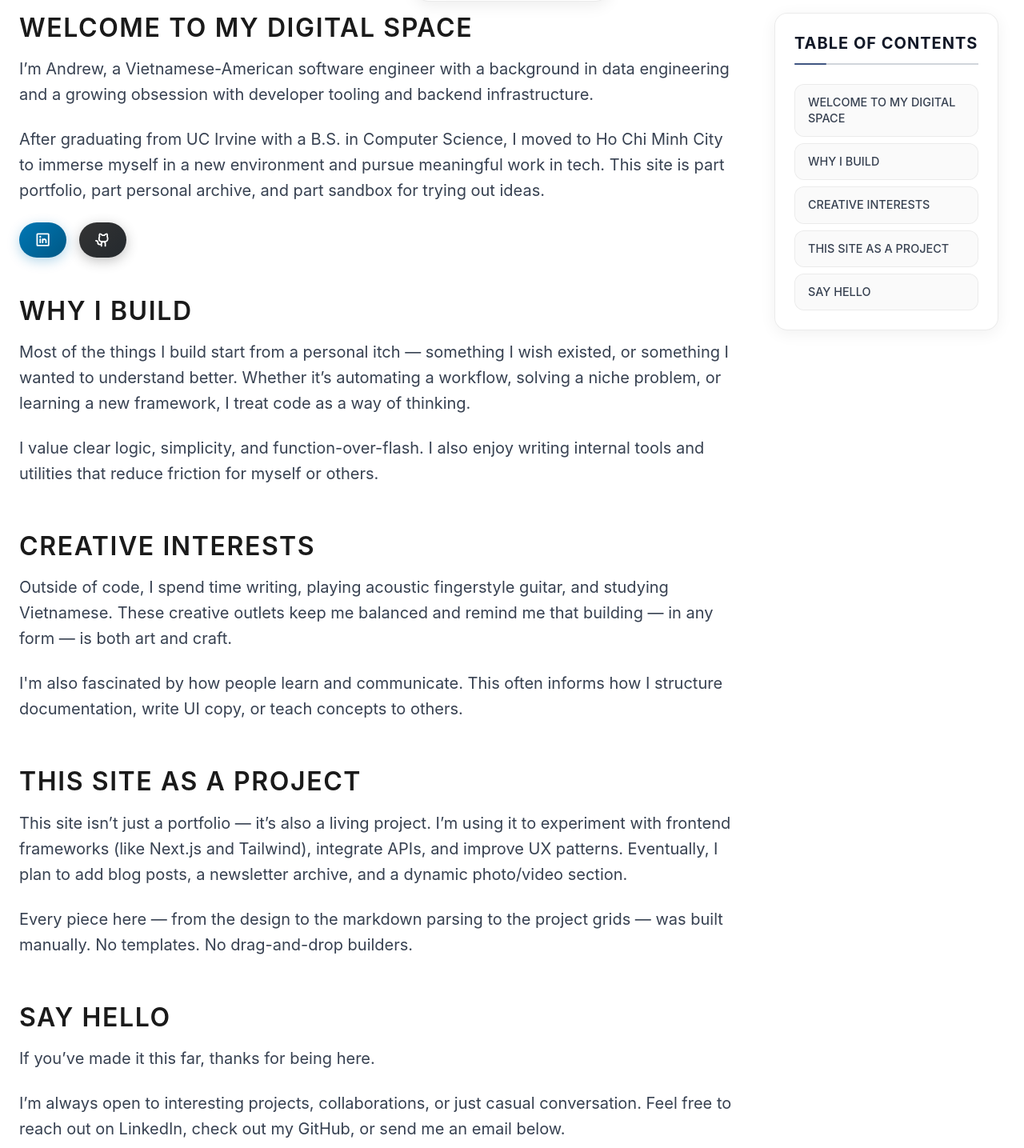
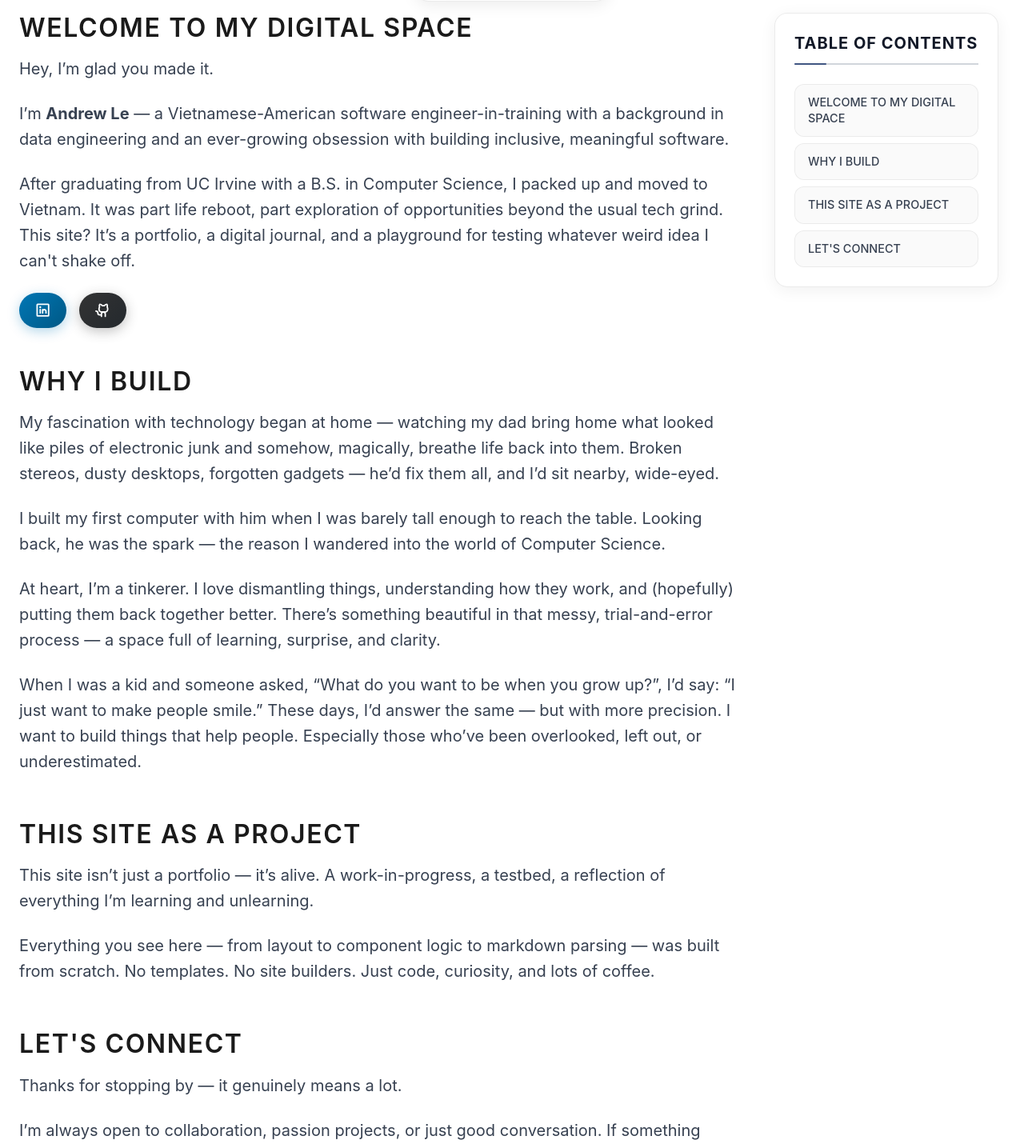
Before and after one commit to hieuristik/portfolio-site, a Next.js app: page / in a window 1280 px wide. Shown: the part 80-1515 px from the top of the page at 80% size. Built offline with nearby package versions, Linux system fonts and the light colour scheme.

Commit message:
Textual information updated for landing page

```diff
--- a/src/app/page.js
+++ b/src/app/page.js
@@ -10,25 +10,25 @@ export default function Home() {
         <div className="main-content space-y-4 max-w-4xl">
 
           <h1 id="welcome-to-my-digital-space">WELCOME TO MY DIGITAL SPACE</h1>
-          <p>I’m Andrew, a Vietnamese-American software engineer with a background in data engineering and a growing obsession with developer tooling and backend infrastructure.</p>
-          <p>After graduating from UC Irvine with a B.S. in Computer Science, I moved to Ho Chi Minh City to immerse myself in a new environment and pursue meaningful work in tech. This site is part portfolio, part personal archive, and part sandbox for trying out ideas.</p>
+          <p>Hey, I’m glad you made it.</p>
+          <p>I’m <b>Andrew Le</b> — a Vietnamese-American software engineer-in-training with a background in data engineering and an ever-growing obsession with building inclusive, meaningful software.</p>
+          <p>After graduating from UC Irvine with a B.S. in Computer Science, I packed up and moved to Vietnam. It was part life reboot, part exploration of opportunities beyond the usual tech grind. This site? It’s a portfolio, a digital journal, and a playground for testing whatever weird idea I can't shake off.</p>
           <SocialButtons />
 
           <br /><h1 id="why-i-build">WHY I BUILD</h1>
-          <p>Most of the things I build start from a personal itch — something I wish existed, or something I wanted to understand better. Whether it’s automating a workflow, solving a niche problem, or learning a new framework, I treat code as a way of thinking.</p>
-          <p>I value clear logic, simplicity, and function-over-flash. I also enjoy writing internal tools and utilities that reduce friction for myself or others.</p>
-
-          <br /><h1 id="creative-interests">CREATIVE INTERESTS</h1>
-          <p>Outside of code, I spend time writing, playing acoustic fingerstyle guitar, and studying Vietnamese. These creative outlets keep me balanced and remind me that building — in any form — is both art and craft.</p>
-          <p>I'm also fascinated by how people learn and communicate. This often informs how I structure documentation, write UI copy, or teach concepts to others.</p>
+          <p>My fascination with technology began at home — watching my dad bring home what looked like piles of electronic junk and somehow, magically, breathe life back into them. Broken stereos, dusty desktops, forgotten gadgets — he’d fix them all, and I’d sit nearby, wide-eyed.</p>
+          <p>I built my first computer with him when I was barely tall enough to reach the table. Looking back, he was the spark — the reason I wandered into the world of Computer Science.</p>
+          <p>At heart, I’m a tinkerer. I love dismantling things, understanding how they work, and (hopefully) putting them back together better. There’s something beautiful in that messy, trial-and-error process — a space full of learning, surprise, and clarity.</p>
+          <p>When I was a kid and someone asked, “What do you want to be when you grow up?”, I’d say: “I just want to make people smile.” These days, I’d answer the same — but with more precision. I want to build things that help people. Especially those who’ve been overlooked, left out, or underestimated.</p>
 
           <br /><h1 id="this-site-as-a-project">THIS SITE AS A PROJECT</h1>
-          <p>This site isn’t just a portfolio — it’s also a living project. I’m using it to experiment with frontend frameworks (like Next.js and Tailwind), integrate APIs, and improve UX patterns. Eventually, I plan to add blog posts, a newsletter archive, and a dynamic photo/video section.</p>
-          <p>Every piece here — from the design to the markdown parsing to the project grids — was built manually. No templates. No drag-and-drop builders.</p>
+          <p>This site isn’t just a portfolio — it’s alive. A work-in-progress, a testbed, a reflection of everything I’m learning and unlearning.</p>
+          <p>Everything you see here — from layout to component logic to markdown parsing — was built from scratch. No templates. No site builders. Just code, curiosity, and lots of coffee.</p>
 
-          <br /><h1 id="say-hello">SAY HELLO</h1>
-          <p>If you’ve made it this far, thanks for being here.</p>
-          <p>I’m always open to interesting projects, collaborations, or just casual conversation. Feel free to reach out on LinkedIn, check out my GitHub, or send me an email below.</p>
+          <br /><h1 id="lets-connect">LET'S CONNECT</h1>
+          <p>Thanks for stopping by — it genuinely means a lot.</p>
+          <p>I’m always open to collaboration, passion projects, or just good conversation. If something here resonates with you, don’t hesitate to reach out.</p>
+          <p>Shoot me an email or find me on LinkedIn. Let’s build something cool — or at least have a good chuckle trying.</p>
           <EmailCopyToClipboard />
         </div>
       </div>
```
